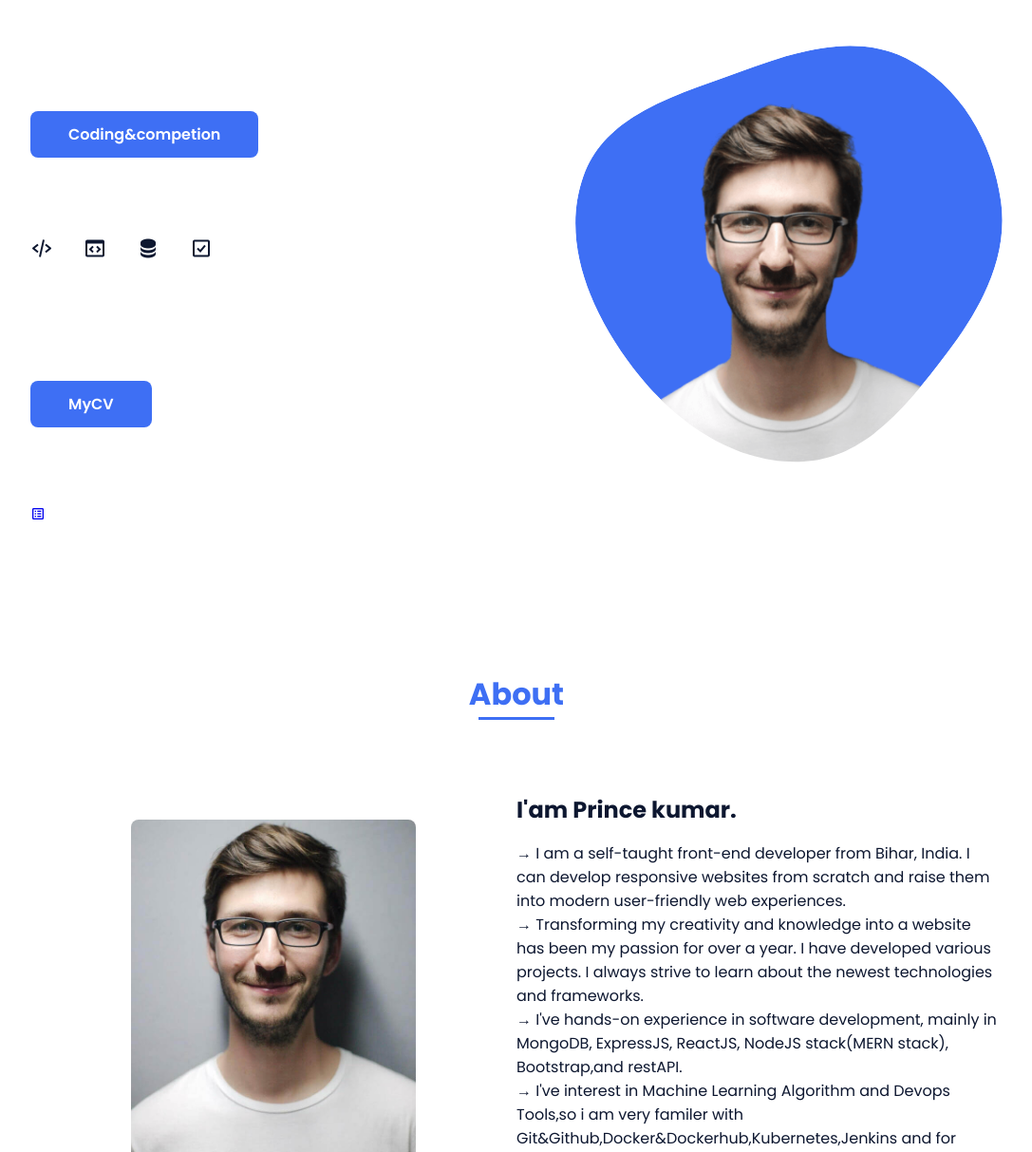
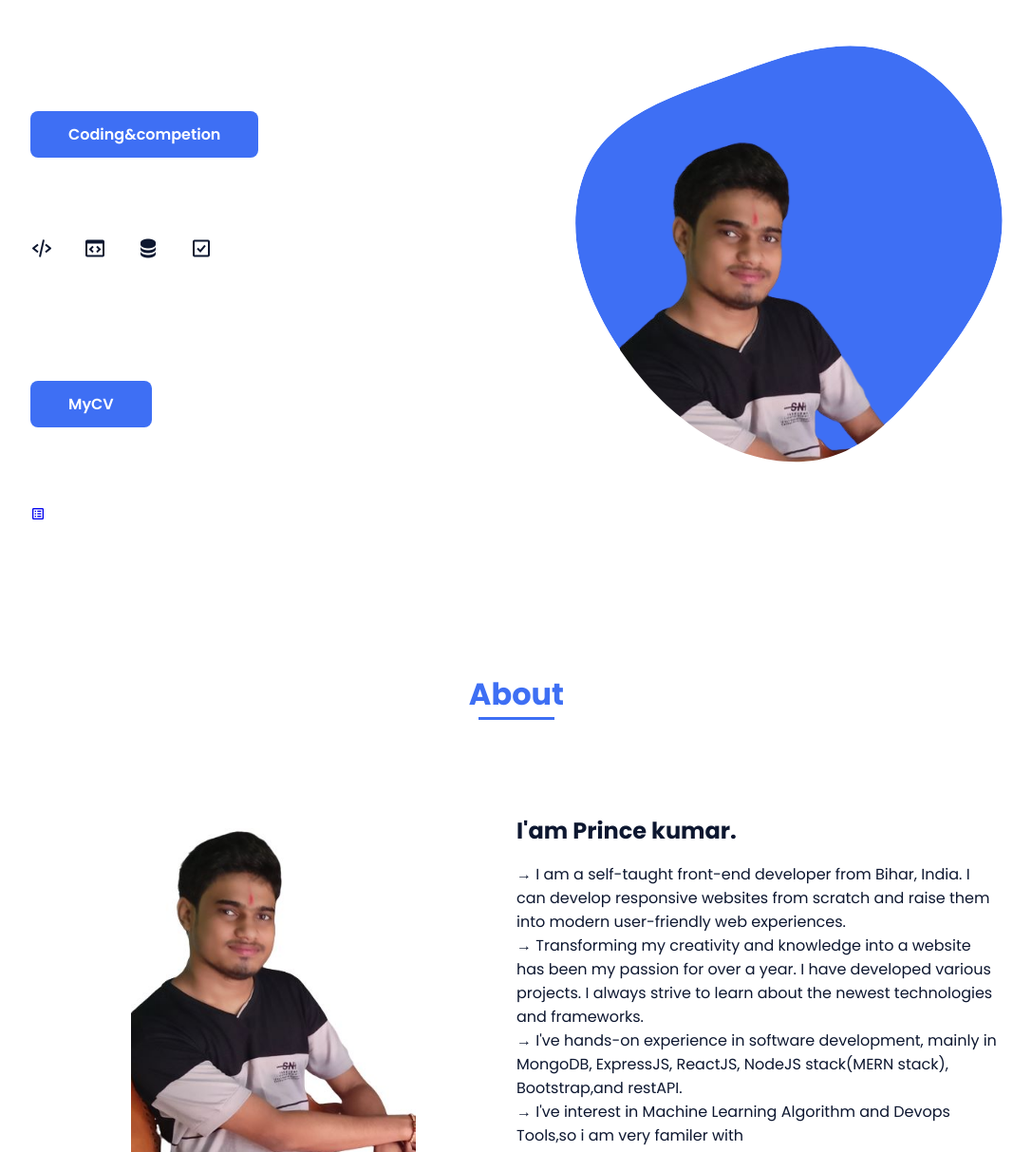
Before and after one commit to princekumarg/Myportfolio, a plain HTML site: page index.html in a window 1280 px wide. Shown: the part 707-1920 px from the top of the page at 95% size, without its empty margins (96-1183 px from the left). Drawn offline with nearby package versions, Linux system fonts and the light colour scheme.

Commit message:
commit made by prince

```diff
--- a/index.html
+++ b/index.html
@@ -73,7 +73,7 @@
                         </mask>
                         <g mask="url(#mask0)">
                             <path d="M9.19024 145.964C34.0253 76.5814 114.865 54.7299 184.111 29.4823C245.804 6.98884 311.86 -14.9503 370.735 14.143C431.207 44.026 467.948 107.508 477.191 174.311C485.897 237.229 454.931 294.377 416.506 344.954C373.74 401.245 326.068 462.801 255.442 466.189C179.416 469.835 111.552 422.137 65.1576 361.805C17.4835 299.81 -17.1617 219.583 9.19024 145.964Z"/>
-                            <image class="home__blob-img" x="50" y="60" href="./assets/img/perfil.png"/>
+                            <image class="home__blob-img" x="50" y="60" href="./assets/img/prince2.png"/>
                         </g>
                     </svg>
                 </div>
@@ -85,7 +85,7 @@
 
                 <div class="about__container bd-grid">
                     <div class="about__img">
-                        <img src="assets/img/about.jpg" alt="About">
+                        <img src="./assets/img/prince1.jpeg" alt="About">
                     </div>
 
                     <div>
```
Also changed, not shown: assets/img/about.jpg (deleted), assets/img/perfil.png (deleted), assets/img/prince.jpeg (deleted), assets/img/prince1.jpeg (added), assets/img/prince2.png (added).
